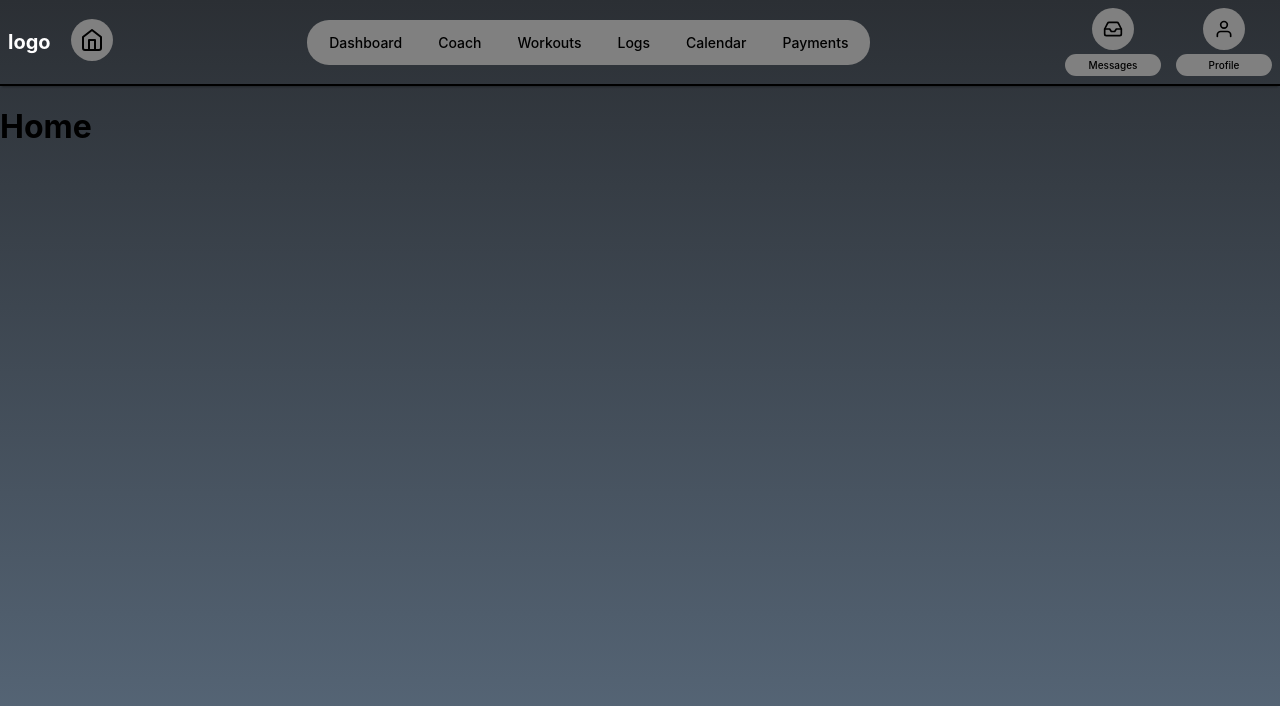
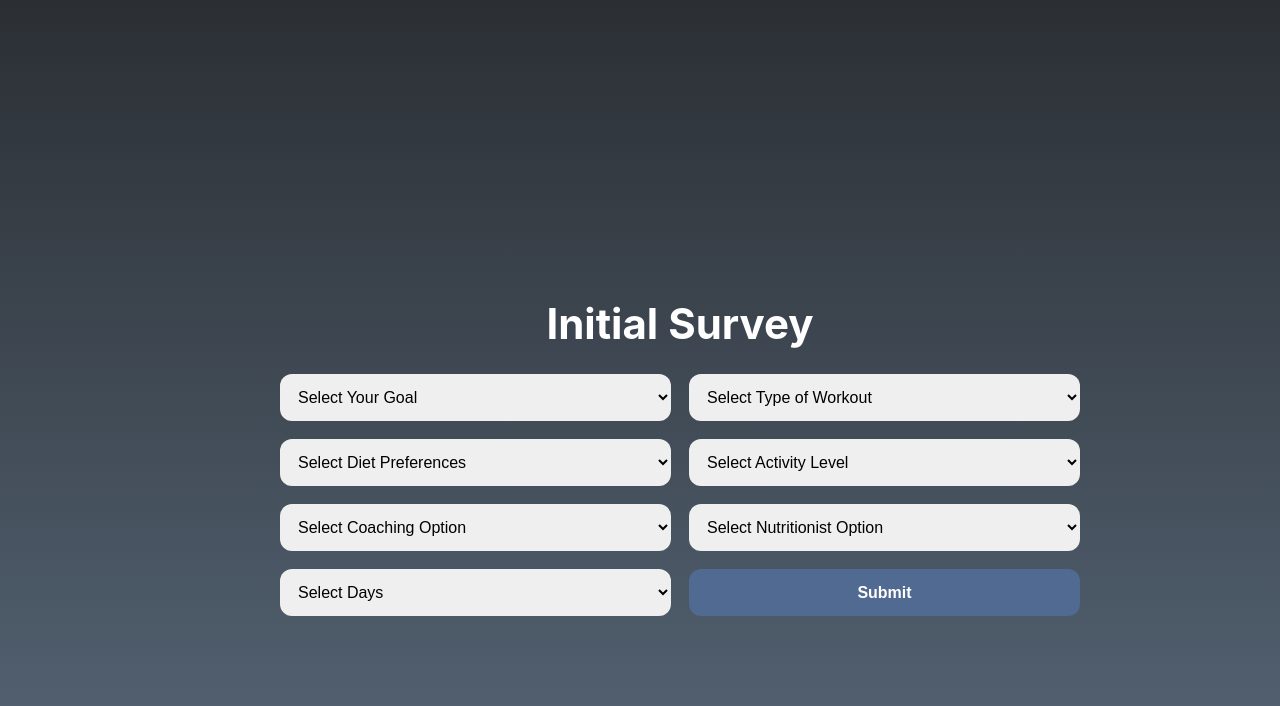
Before and after one commit to Euijinlim9/490Frontend, a React (Create React App) app: page /home in a window 1280 px wide. Shown: the top 706 px of the page. Built offline with nearby package versions, Linux system fonts and the light colour scheme.

Commit message:
added survey

```diff
--- /dev/null
+++ b/src/components/Survey.js
@@ -0,0 +1,100 @@
+import React, { useState } from "react";
+import "../styles/Survey.css";
+
+function Survey({ show, onClose }){
+    const [ form, setForm ] = useState({
+        goal: "",
+        typeWorkout: "",
+        dietPreference: "",
+        currentActivity: "",
+        coachHelp: "",
+        nutritionistHelp: "",
+        workoutDay: "",
+    });
+
+    const handleChange = (e) => {
+        setForm({
+            ...form,
+            [e.target.name]: e.target.value,
+        });
+    };
+
+    const handleSubmit = (e) => {
+        e.preventDefault();
+
+        console.log("Survey submitted!", form);
+        //backend
+        onClose();
+    };
+
+    if (!show) return null;
+
+    return(
+        <div className="survey-overlay">
+            <div className="survey-box">
+                <h2>Initial Survey</h2>
+                <form onSubmit={handleSubmit} className="survey-form">
+
+                    <select name="goal" value={form.goal} onChange={handleChange}>
+                        <option value="">Select Your Goal</option>
+                        <option value="none">Lose Weight</option>
+                        <option value="vegetarian">Gain Weight</option>
+                        <option value="gluten-free">Maintain</option>
+                    </select>
+
+                    <select name="typeWorkout" value={form.typeWorkout} onChange={handleChange}>
+                        <option value="">Select Type of Workout</option>
+                        <option value="strength-training">Strength Training</option>
+                        <option value="cardio">Cardio</option>
+                        <option value="low-impact">Low Impact</option>
+                        <option value="mixed">Mixed</option>
+                    </select>
+
+                    <select name="dietPreference" value={form.dietPreference} onChange={handleChange}>
+                        <option value="">Select Diet Preferences</option>
+                        <option value="none">none</option>
+                        <option value="vegetarian">Vegetarian</option>
+                        <option value="gluten-free">Gluten Free</option>
+                        <option value="vegan">Vegan</option>
+                    </select>
+
+                    <select name="currentActivity" value={form.currentActivity} onChange={handleChange}>
+                        <option value="">Select Activity Level</option>
+                        <option value="beginner">Beginner</option>
+                        <option value="moderate">Moderate</option>
+                        <option value="active">Active</option>
+                        <option value="none">No Activity</option>
+                    </select>
+
+                    <select name="coachHelp" value={form.coachHelp} onChange={handleChange}>
+                        <option value="">Select Coaching Option</option>
+                        <option value="workout-plans">Workout Plans</option>
+                        <option value="no-help">No Coach</option>
+                    </select>
+
+                    <select name="nutritionistHelp" value={form.nutritionistHelp} onChange={handleChange}>
+                        <option value="">Select Nutritionist Option</option>
+                        <option value="meal-plans">Meal Plans</option>
+                        <option value="calorie-tracking">Calorie Tracking</option>
+                        <option value="diet-guidance">Diet Guidance</option>
+                        <option value="no-help">No Nutritionist</option>
+                    </select>
+
+                    <select name="workoutDay" value={form.workoutDay} onChange={handleChange}>
+                        <option value="">Select Days</option>
+                        <option value="1">1 days</option>
+                        <option value="2">2 days</option>
+                        <option value="3">3 days</option>
+                        <option value="4">4 days</option>
+                        <option value="5">5 days</option>
+                        <option value="6">6 days</option>
+                    </select>
+
+                    <button type="submit" className="submit-btn">Submit</button>
+                </form>
+            </div>
+        </div>
+    );
+}
+
+export default Survey;
--- a/src/pages/Home.js
+++ b/src/pages/Home.js
@@ -1,8 +1,16 @@
-import React from "react";
+import React, { useState } from "react";
+import Survey from "../components/Survey";
 
 function Home() {
+  const [showSurvey, setShowSurvey] = useState(true);
   return (
+    <div>
+      <Survey
+        show={showSurvey}
+        onClose={() => setShowSurvey(false)}
+        />
     <h1 className="page-title">Home</h1>
+  </div>
   );
 }
 
--- /dev/null
+++ b/src/styles/Survey.css
@@ -0,0 +1,67 @@
+.survey-overlay {
+  position: fixed;
+  top: 0;
+  left: 0;
+  width: 100%;
+  height: 100%;
+  background: rgba(20, 24, 30, 0.75);
+  z-index: 999;
+}
+
+.survey-box {
+  width: 100%;
+  height: 100%;
+  background: linear-gradient(to bottom, #2b2f34, #5a6b7d);
+  padding: 40px;
+  color: white;
+
+  display: flex;
+  flex-direction: column;
+  justify-content: center;
+  align-items: center;
+}
+
+.survey-box h2 {
+  margin-bottom: 25px;
+  font-size: 42px;
+}
+
+.survey-form {
+  width: 100%;
+  max-width: 800px;
+  display: grid;
+  grid-template-columns: 1fr 1fr;
+  gap: 18px;
+}
+
+.survey-form select {
+  width: 100%;
+  padding: 14px;
+  border: none;
+  border-radius: 12px;
+  font-size: 16px;
+}
+
+.survey-form select:hover {
+  background: #7f93a7;
+}
+
+.survey-form select option {
+  color: black;
+}
+
+.submit-btn {
+  padding: 12px;
+  background: #506a92;
+  border: none;
+  border-radius: 12px;
+  color: white;
+  font-size: 16px;
+  font-weight: 700;
+  cursor: pointer;
+  transition: background 0.15s ease;
+}
+
+.submit-btn:hover {
+  background: #3b5f8f;
+}
```
